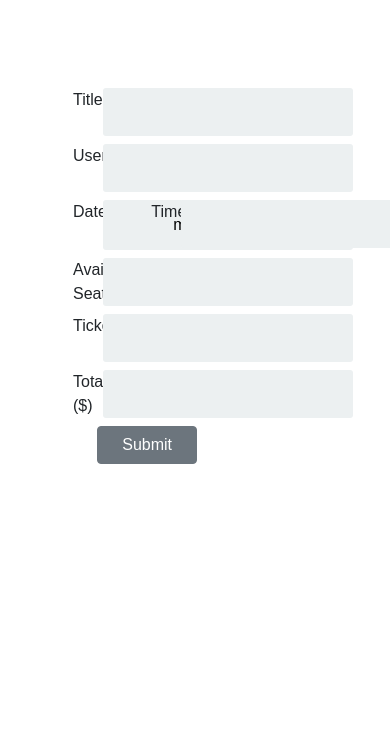
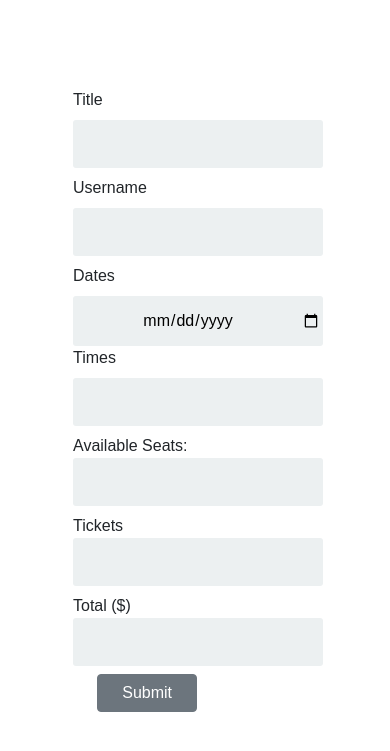
Before and after one commit to pcfu/UOWEventBookingSystem, a Python web app: template app/templates/booking.html in a window 390 px wide; the page is wider, and only the part inside the window is pictured. Shown: the part 56-807 px from the top of that part. Run offline with Jinja, Linux system fonts and the light colour scheme; the template is opened without the code that fills it: most values are stand-ins (such as "Sample title", 1, 10 or a date in 2020); form fields are guessed from the names that the template uses; some libraries are stand-ins or nearby versions.

Commit message:
booking.html: update formatting

```diff
--- a/app/templates/booking.html
+++ b/app/templates/booking.html
@@ -7,56 +7,56 @@
 
 		<!-- Event title -->
 		<div class="row mb-2">
-			<div class="col-1">
+			<div class="col-md-1">
 				{{ form.title.label }}
 			</div>
-			<div class="col-8">
+			<div class="col-md-8">
 				{{ form.title() }}
 			</div>
 		</div>
 
 		<!-- Username -->
 		<div class="row mb-2">
-			<div class="col-1">
+			<div class="col-md-1">
 				{{ form.username.label }}
 			</div>
-			<div class="col-8">
+			<div class="col-md-8">
 				{{ form.username() }}
 			</div>
 		</div>
 
 		<!-- Date and Time -->
 		<div class="row mb-2">
-			<div class="col-1">
+			<div class="col-md-1">
 				{{ form.dates.label }}
 			</div>
-			<div class="col-2">
+			<div class="col-md-2">
 				{{ form.dates(size=1) }}
 			</div>
-			<div class="col-1">
+			<div class="col-md-1">
 				{{ form.times.label }}
 			</div>
-			<div class="col-1">
+			<div class="col-md-1">
 				{{ form.times(size=1) }}
 			</div>
 		</div>
 
 		<!-- Vacancy -->
 		<div class="row mb-2">
-			<div class="col-1">
+			<div class="col-md-1">
 				Available Seats:
 			</div>
-			<div class="col-1">
-				{{ form.vacancy(size=1) }}
+			<div class="col-md-8">
+				{{ form.vacancy() }}
 			</div>
 		</div>
 
 		<!-- No. of Tickets -->
 		<div class="row mb-2">
-			<div class="col-1">
+			<div class="col-md-1">
 				Tickets
 			</div>
-			<div class="col-8">
+			<div class="col-md-8">
 			  	{{ form.count(onchange="refreshPrice()", max=form.vacancy.data) }}
 				<!-- {{ form.count(onchange="refreshPrice()", max=capacity, onkeydown="return false") }} -->
 				{% for error in form.count.errors %}
@@ -67,10 +67,10 @@
 
 		<!-- Total Cost -->
 		<div class="row mb-2">
-			 <div class="col-1">
+			 <div class="col-md-1">
 			   Total ($)
 			 </div>
-			 <div class="col-8">
+			 <div class="col-md-8">
 			   {{ form.price() }}
 			   <script>var basePrice = document.getElementById('price').value</script>
 			 </div>
@@ -86,7 +86,7 @@
 	</form>
 </div>
 
-<!-- Dynamically update total cost -->
+<!-- Dynamic updates -->
 <script>
 function refreshPrice(){
     document.getElementById('price').value =
@@ -94,7 +94,7 @@ function refreshPrice(){
 }
 </script>
 
-<!-- Dynamic updates -->
+<!-- Dynamically update available times based on date selected -->
 <script>
   let date_select = document.getElementById('dates');
   let time_select = document.getElementById('times');
@@ -106,11 +106,11 @@ function refreshPrice(){
 	  fetch('/booking/' + {{ eid }} + '/' + date).then(function(response) {
 		  response.json().then(function(data) {
 			  let time_choices_HTML = '';
+			  let count = 0;
 
-			  let count = 0;
 			  for (let timing of data.timings) {
 				  time_choices_HTML += '<option value="' + timing.slot_id
-										  + '">' + timing.time + '</option>';
+										+ '">' + timing.time + '</option>';
 				  if (count == 0) {
 					  document.getElementById('vacancy').value = timing.vacancy;
 					  document.getElementById('count').max = timing.vacancy;
```
